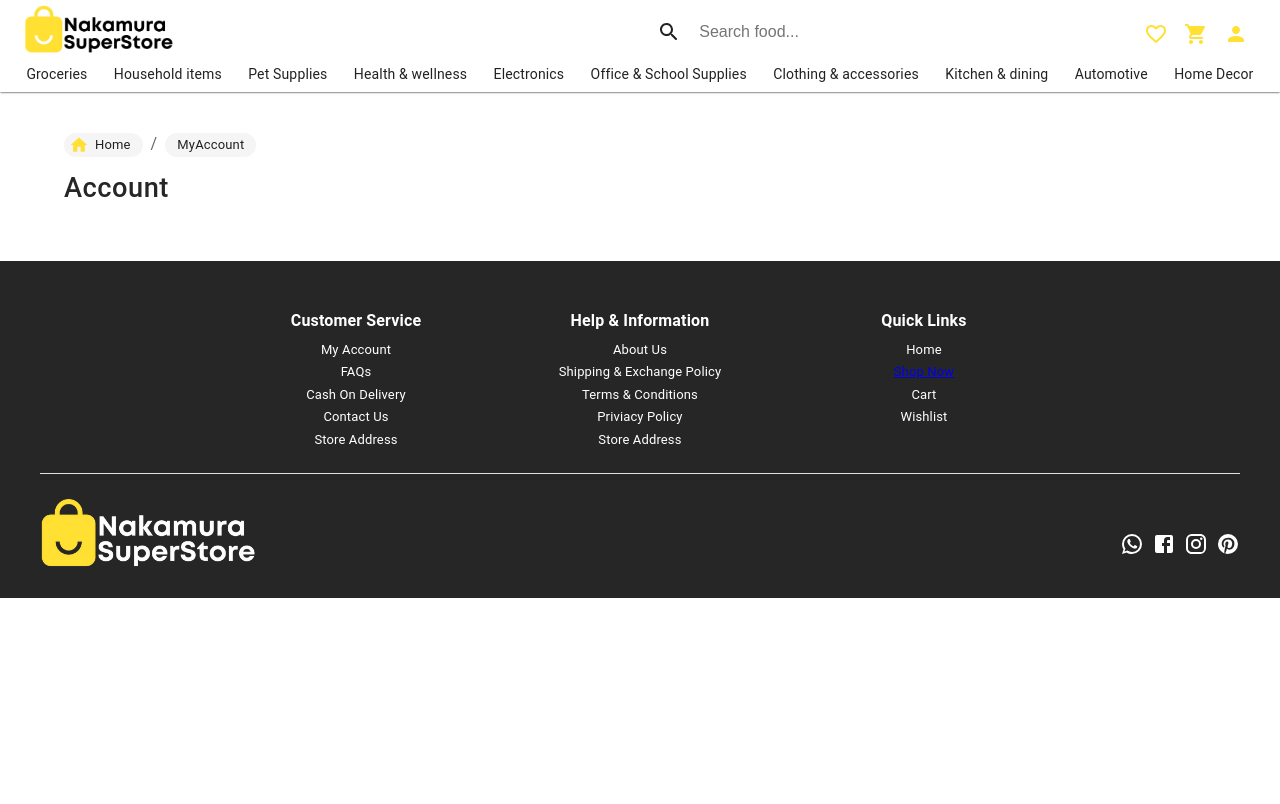
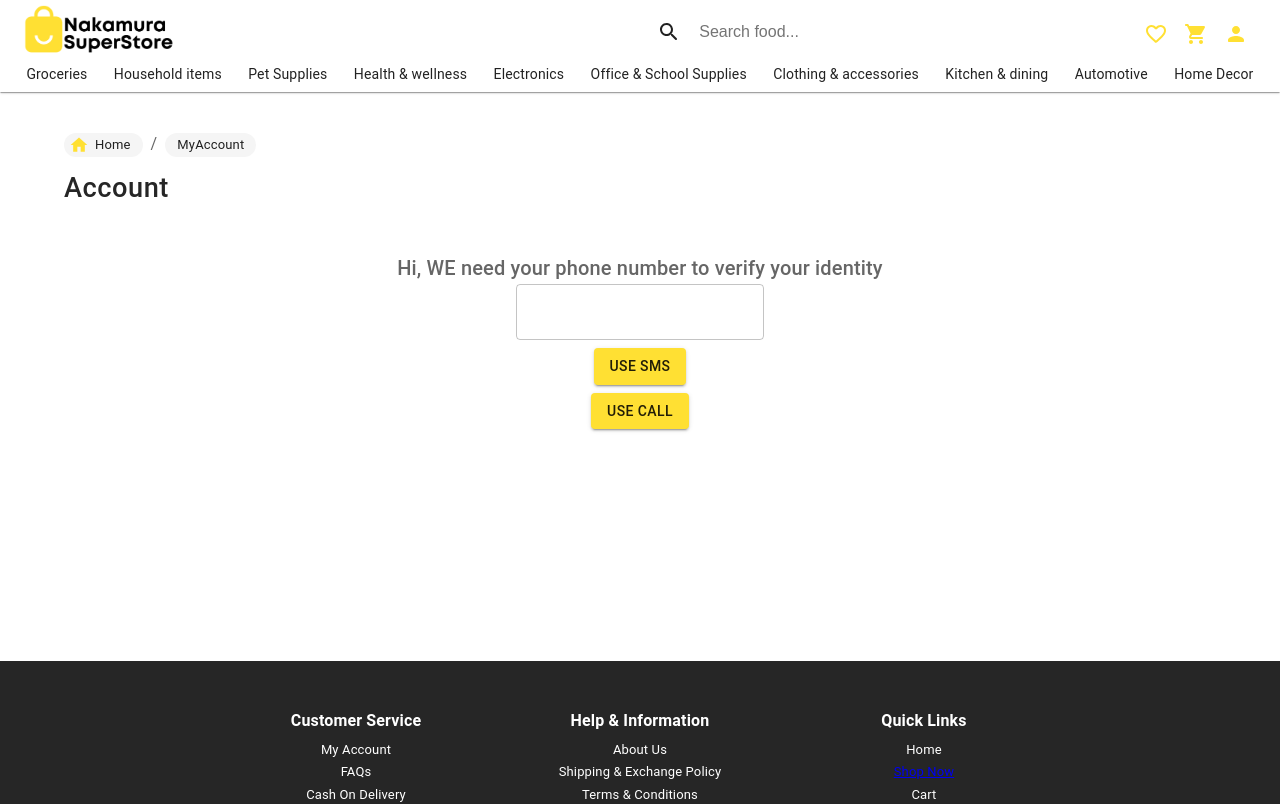
Before and after one commit to alee-anwar/Nakamura-Super-Store, a React (Create React App) app in the folder shop/: page /account in a window 1280 px wide. Shown: the top 804 px of the page. Built offline with nearby package versions, Linux system fonts and the light colour scheme.

Commit message:
Update MyAccount.js

```diff
--- a/shop/src/pages/MyAccount.js
+++ b/shop/src/pages/MyAccount.js
@@ -1,16 +1,90 @@
-import { Container, Typography } from '@mui/material'
-import React from 'react'
-import BreadcrumbsComponent from '../components/BreadcrumbsComponent'
+import React, { useState } from "react";
+import BreadcrumbsComponent from "../components/BreadcrumbsComponent";
+import { Box, Button, Container, TextField, Typography } from "@mui/material";
+import { Link, useNavigate } from "react-router-dom";
 
-const MyAccount = () => {
+const MyAccount = ({cartItems, setIsAuthenticated}) => {
+  const [showSmsVerification, setShowSmsVerification] = useState(false);
+  const [showPhoneNoInput, setShowPhoneNoInput] = useState(true);
+  const navigate = useNavigate();
+
+  const handleVerifyClick = () => {
+    // Perform verification process and set isAuthenticated to true upon success
+    setIsAuthenticated(true);
+    {cartItems.length > 0 ? navigate("/checkout") : navigate("/home");}
+
+  };
+
+  const handleSmsVerification = () => {
+    setShowSmsVerification(true);
+    setShowPhoneNoInput(false);
+  };
+
+  const handlePhoneNoInput = () => {
+    setShowPhoneNoInput(false);
+  };
   return (
     <Container maxWidth="lg" sx={{ py: 5 }}>
       <BreadcrumbsComponent name={"MyAccount"} path={"/account"} />
       <Typography variant="h1" my={2}>
         Account
       </Typography>
+      <Container maxWidth="sm">
+        {showPhoneNoInput && (
+          <Box
+            sx={{
+              display: "flex",
+              flexDirection: "column",
+              justifyContent: "center",
+              alignItems: "center",
+              height: "30vh",
+              pb: 20,
+            }}
+          >
+            <Typography variant="h6" color="textSecondary">
+              Hi, WE need your phone number to verify your identity
+            </Typography>
+            <TextField />
+            <Button
+              variant="contained"
+              sx={{ mt: 1 }}
+              onClick={handleSmsVerification}
+            >
+              Use SMS
+            </Button>
+            <Button variant="contained" sx={{ mt: 1 }}>
+              Use Call
+            </Button>
+          </Box>
+        )}
+
+        {showSmsVerification && (
+          <Box
+            sx={{
+              display: "flex",
+              flexDirection: "column",
+              justifyContent: "center",
+              alignItems: "center",
+              height: "30vh",
+              pb: 20,
+            }}
+          >
+            <Typography variant="h6" color="textSecondary" mb={2}>
+              Enter the code sent to your phone
+            </Typography>
+            <TextField />
+            <Button
+              variant="contained"
+              sx={{ mt: 1 }}
+              onClick={handleVerifyClick}
+            >
+              Verify
+            </Button>
+          </Box>
+        )}
       </Container>
-  )
-}
+    </Container>
+  );
+};
 
-export default MyAccount
+export default MyAccount;
```
